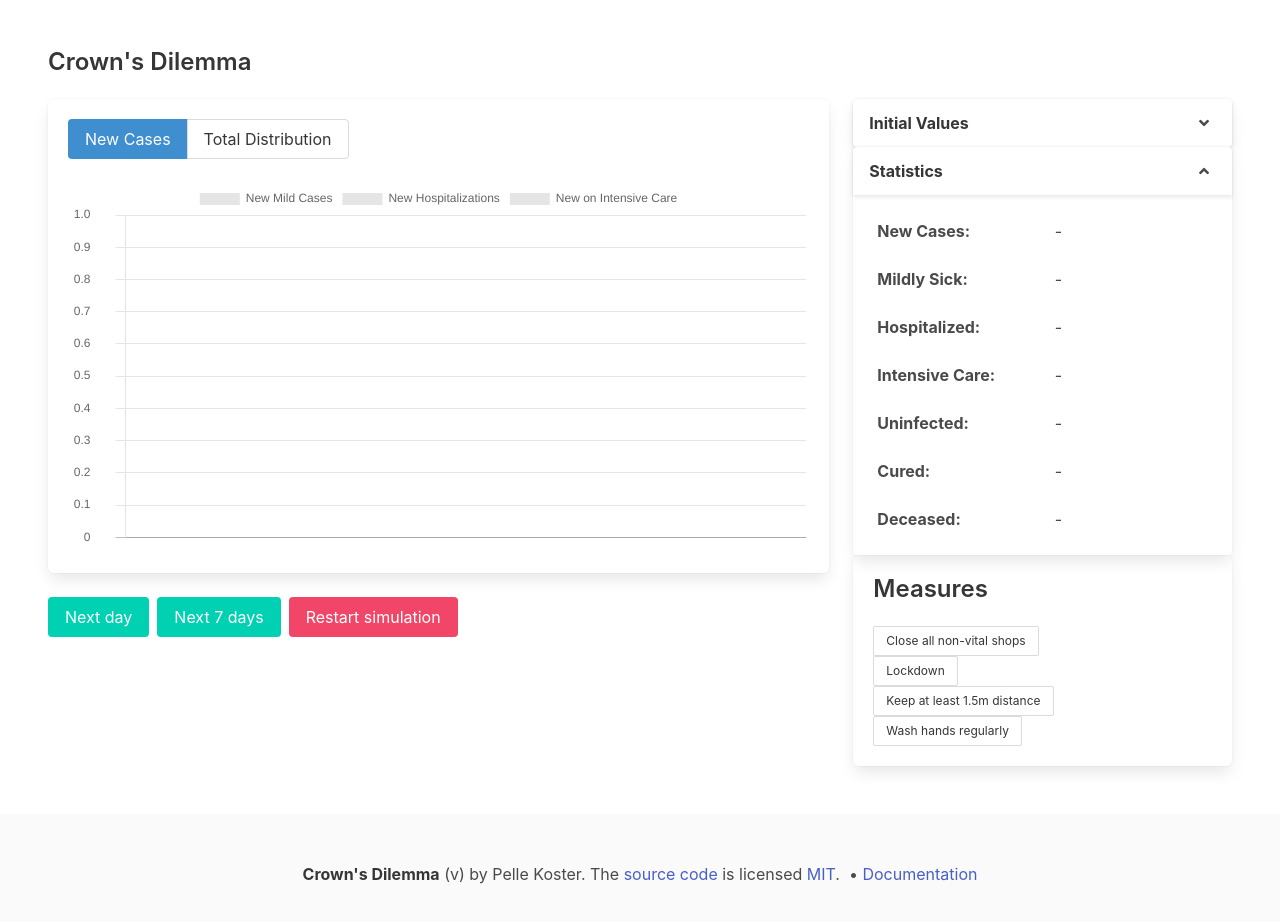
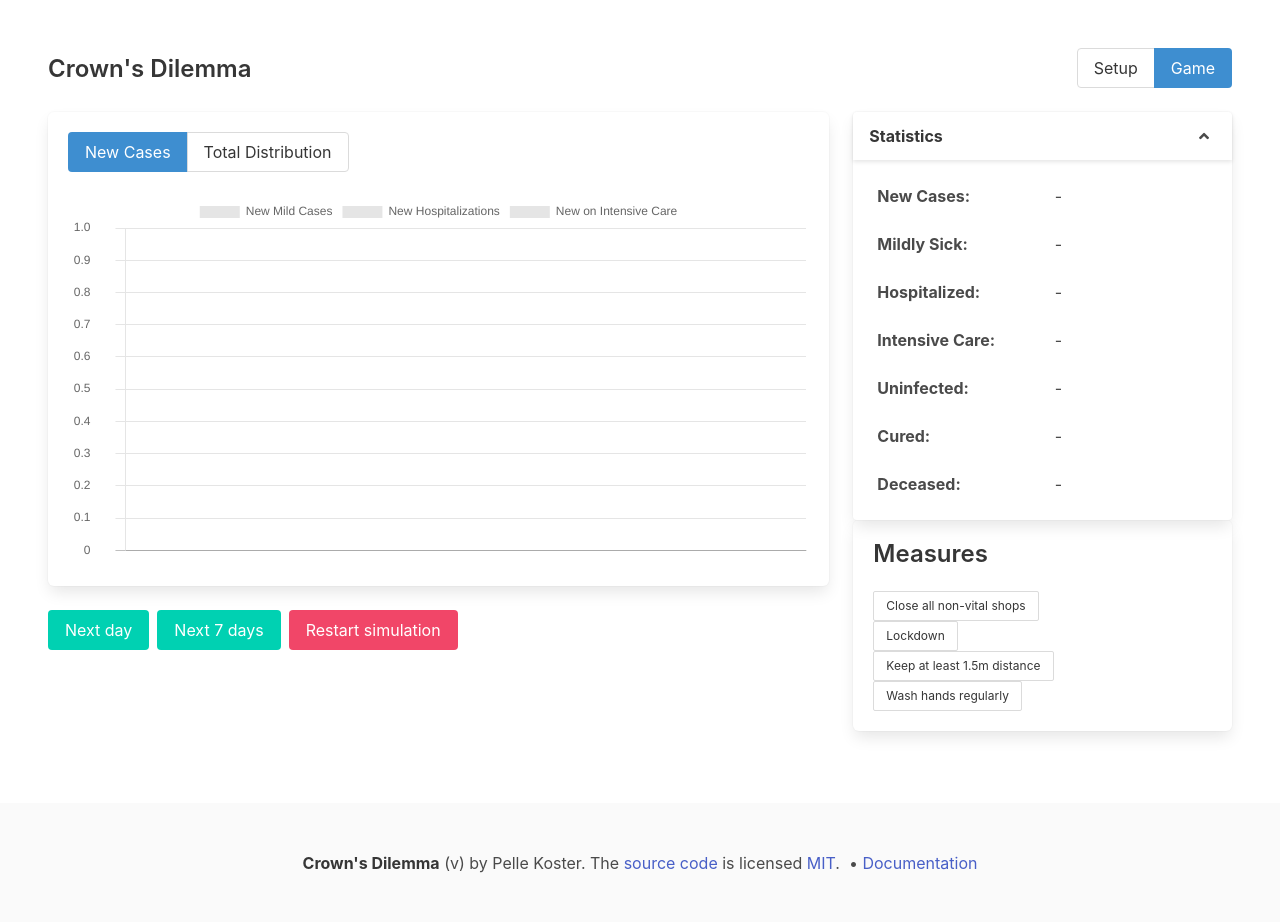
Before and after one commit to elfjes/crowns-dilemma, a Vue app: page / in a window 1280 px wide. Shown: the top 922 px of the page. Built offline with nearby package versions, Linux system fonts and the light colour scheme.

Commit message:
WIP Vuex, initialvalues, etc

```diff
--- a/package.json
+++ b/package.json
@@ -12,7 +12,8 @@
     "bulma": "^0.8.0",
     "chart.js": "^2.9.3",
     "core-js": "^3.6.4",
-    "vue": "^2.6.11"
+    "vue": "^2.6.11",
+    "vuex": "^3.3.0"
   },
   "devDependencies": {
     "@vue/cli-plugin-babel": "~4.2.0",
--- a/src/App.vue
+++ b/src/App.vue
@@ -1,8 +1,9 @@
 <template>
   <div id="app">
     <section class="section">
-      <cd-header />
-      <cd-game />
+      <cd-header :pages="pages" v-model="activePage" />
+      <cd-game v-show="activePage === 'game'" :initial-values="initialValues" key="game" />
+      <cd-setup v-show="activePage === 'setup'" :disabled="running" key="setup" />
     </section>
     <cd-footer></cd-footer>
   </div>
@@ -12,8 +13,9 @@
 import Header from "@/components/Header";
 import Game from "@/components/Game";
 import Footer from "@/components/Footer";
-import modelParameters from "@/modelParameters";
 import { IntField, Schema } from "@/validation";
+import Setup from "@/components/Setup";
+import { mapState } from "vuex";
 
 const initialValueSchema = new Schema({
   fields: {
@@ -35,15 +37,27 @@ export default {
   components: {
     cdHeader: Header,
     cdGame: Game,
-    cdFooter: Footer
+    cdFooter: Footer,
+    cdSetup: Setup
   },
+  computed: mapState({
+    running: state => state.running,
+    initialValues: state => state.initialValues
+  }),
   data() {
     return {
-      initialValues: {
-        initialInfections: modelParameters.initialInfections,
-        initialPopulation: modelParameters.initialPopulation
-      },
-      initialValueSchema: initialValueSchema
+      initialValueSchema: initialValueSchema,
+      pages: [
+        {
+          id: "setup",
+          name: "Setup"
+        },
+        {
+          id: "game",
+          name: "Game"
+        }
+      ],
+      activePage: "game"
     };
   }
 };
--- /dev/null
+++ b/src/components/Buttons.vue
@@ -0,0 +1,72 @@
+<template>
+  <div class="buttons has-addons">
+    <button
+      v-for="button in buttonsAsObjects"
+      :key="button.id"
+      class="button"
+      :class="buttonClass(button)"
+      @click="doClick(button.id)"
+    >
+      {{ button.name }}
+    </button>
+  </div>
+</template>
+
+<script>
+export default {
+  name: "Buttons",
+  props: {
+    buttons: Array,
+    value: String,
+    activeClass: {
+      type: String,
+      default: "is-info"
+    }
+  },
+  data() {
+    return {
+      activeButton: null
+    };
+  },
+  computed: {
+    buttonsAsObjects() {
+      let out = [];
+      this.buttons.forEach(button => {
+        if (button instanceof Object) {
+          out.push(button);
+        } else {
+          out.push({
+            name: button,
+            id: button
+          });
+        }
+      });
+      return out;
+    }
+  },
+  methods: {
+    doClick(button) {
+      this.activeButton = button;
+      this.$emit("input", button);
+      this.$emit("click", button);
+    },
+    buttonClass(button) {
+      let out = {};
+      if (button.id === this.activeButton) {
+        out[this.activeClass] = true;
+      }
+      return out;
+    }
+  },
+  created() {
+    this.activeButton = this.value;
+  },
+  watch: {
+    value(val) {
+      this.activeButton = val;
+    }
+  }
+};
+</script>
+
+<style scoped></style>
--- a/src/components/Charts.vue
+++ b/src/components/Charts.vue
@@ -1,16 +1,6 @@
 <template>
   <div>
-    <div class="buttons has-addons">
-      <button
-        v-for="chart in charts"
-        :key="chart.id"
-        class="button"
-        :class="{ 'is-info': chart.id === activeChart }"
-        @click="activate(chart.id)"
-      >
-        {{ chart.title }}
-      </button>
-    </div>
+    <cd-buttons :buttons="buttons" v-model="activeChart" />
     <component
       v-for="chart in charts"
       v-show="chart.id === activeChart"
@@ -27,11 +17,13 @@
 <script>
 import BarChart from "@/components/BarChart";
 import { chartColors } from "@/chartHelpers";
+import Buttons from "@/components/Buttons";
 
 export default {
   name: "Charts",
   components: {
-    cdBarChart: BarChart
+    cdBarChart: BarChart,
+    cdButtons: Buttons
   },
   data() {
     return {
@@ -113,10 +105,21 @@ export default {
       activeChart: "infectionchart"
     };
   },
-
+  computed: {
+    buttons() {
+      let out = [];
+      this.charts.forEach(chart => {
+        out.push({
+          id: chart.id,
+          name: chart.title
+        });
+      });
+      return out;
+    }
+  },
   methods: {
-    activate(idx) {
-      this.activeChart = idx;
+    activate(chartId) {
+      this.activeChart = chartId;
     },
     update(...states) {
       this.$refs.charts.forEach(chart => {
--- a/src/components/Game.vue
+++ b/src/components/Game.vue
@@ -11,16 +11,12 @@
         <button class="button is-primary" @click="gotoNextDays(7)">
           Next 7 days
         </button>
-        <button class="button is-danger" @click="reset">
+        <button class="button is-danger" @click="$store.commit('stop')">
           Restart simulation
         </button>
       </div>
     </div>
     <div class="column is-4">
-      <cd-card title="Initial Values" start-collapsed>
-        <cd-multi-field v-model="initialValues" :disabled="models !== null" />
-      </cd-card>
-
       <cd-card title="Statistics">
         <cd-statistics ref="statistics" />
       </cd-card>
@@ -35,12 +31,12 @@ import Measures from "@/components/Measures";
 import InfectionModel from "@/models/infectionModel";
 import modelParameters from "@/modelParameters";
 import { measures } from "@/measures";
-import MultiField from "@/components/MultiField";
 import Charts from "@/components/Charts";
 import Statistics from "@/components/Statistics";
 import Card from "@/components/Card";
 import sicknessModel from "@/models/sicknessModel";
 import cohortSpecs from "@/cohortSpecs";
+import { mapState } from "vuex";
 
 const modelTypes = [InfectionModel, sicknessModel];
 export default {
@@ -48,16 +44,14 @@ export default {
   components: {
     cdCharts: Charts,
     cdMeasures: Measures,
-    cdMultiField: MultiField,
     cdStatistics: Statistics,
     cdCard: Card
   },
+  props: {
+    initialValues: Object
+  },
   data() {
     return {
-      initialValues: {
-        initialInfections: modelParameters.initialInfections,
-        initialPopulation: modelParameters.initialPopulation
-      },
       models: null,
       allMeasures: measures,
       activeMeasures: [],
@@ -75,6 +69,7 @@ export default {
     gotoNextDays(nDays = 1) {
       if (this.models === null) {
         this.initializeModels();
+        this.$store.commit("start");
       }
 
       let states = this.updateModels(nDays);
@@ -110,9 +105,20 @@ export default {
     },
     reset() {
       this.models = null;
+      this.$store.commit("stop");
       this.activeMeasures = [];
       this.$refs.charts.reset();
       this.$refs.statistics.reset();
+    }
+  },
+  computed: mapState({
+    running: state => state.running
+  }),
+  watch: {
+    running(running) {
+      if (!running) {
+        this.reset();
+      }
     }
   }
 };
--- a/src/components/Header.vue
+++ b/src/components/Header.vue
@@ -1,12 +1,50 @@
 <template>
-  <h1 class="title is-4 is-3-mobile">
-    Crown's Dilemma
-  </h1>
+  <div class="level">
+    <div class="level-left">
+      <div class="level-item">
+        <h1 class="title is-4 is-3-mobile">
+          Crown's Dilemma
+        </h1>
+      </div>
+    </div>
+    <div class="level-right">
+      <div class="level-item">
+        <cd-buttons :buttons="pages" :value="activePage" @click="doClick($event)" />
+      </div>
+    </div>
+  </div>
 </template>
 
 <script>
+import Buttons from "@/components/Buttons";
 export default {
-  name: "Header"
+  name: "Header",
+  components: { cdButtons: Buttons },
+  props: {
+    pages: {
+      type: Array
+    },
+    value: String
+  },
+  data() {
+    return {
+      activePage: null
+    };
+  },
+  methods: {
+    doClick(val) {
+      this.activePage = val;
+      this.$emit("input", val);
+    }
+  },
+  created() {
+    this.activePage = this.value;
+  },
+  watch: {
+    value(val) {
+      this.activePage = val;
+    }
+  }
 };
 </script>
 
--- a/src/components/MultiField.vue
+++ b/src/components/MultiField.vue
@@ -10,7 +10,7 @@
             <input
               class="input"
               type="text"
-              v-model="value[field]"
+              v-model="values[field]"
               @blur="validate()"
               :disabled="disabled"
             />
@@ -27,7 +27,7 @@ import { IntField, Schema } from "@/validation";
 export default {
   name: "MultiField",
   props: {
-    value: {
+    defaults: {
       type: Object,
       default() {
         return {};
@@ -57,11 +57,23 @@ export default {
       }
     }
   },
-
+  data() {
+    return {
+      values: {}
+    };
+  },
   methods: {
     validate() {
-      this.value = this.schema.load(this.value);
-      this.$emit("input", this.value);
+      this.values = this.schema.load(this.values);
+      this.$emit("input", this.values);
+    }
+  },
+  created() {
+    this.values = this.defaults;
+  },
+  watch: {
+    defaults(val) {
+      this.values = val;
     }
   }
 };
--- /dev/null
+++ b/src/components/Setup.vue
@@ -0,0 +1,36 @@
+<template
+  ><div>
+    <cd-multi-field :defaults="initialValues" :disabled="disabled" @input="update" />
+    <button class="button is-danger" @click="$store.commit('stop')">
+      Restart simulation
+    </button>
+  </div></template
+>
+
+<script>
+import MultiField from "@/components/MultiField";
+import { mapState } from "vuex";
+
+export default {
+  name: "Setup",
+  components: {
+    cdMultiField: MultiField
+  },
+  props: {
+    disabled: Boolean,
+    value: Object
+  },
+  computed: {
+    ...mapState({
+      initialValues: state => state.initialValues
+    })
+  },
+  methods: {
+    update(val) {
+      this.$store.commit("updateInitialValues", val);
+    }
+  }
+};
+</script>
+
+<style scoped></style>
--- a/src/main.js
+++ b/src/main.js
@@ -1,8 +1,10 @@
 import Vue from "vue";
 import App from "@/App.vue";
 import "./../node_modules/bulma/css/bulma.css";
+import store from "@/store";
 Vue.config.productionTip = false;
 
 new Vue({
+  store,
   render: h => h(App)
 }).$mount("#app");
--- /dev/null
+++ b/src/store.js
@@ -0,0 +1,27 @@
+import Vue from "vue";
+import Vuex from "vuex";
+import modelParameters from "@/modelParameters";
+
+Vue.use(Vuex);
+
+export default new Vuex.Store({
+  state: {
+    running: false,
+    initialValues: {
+      initialInfections: modelParameters.initialInfections,
+      initialPopulation: modelParameters.initialPopulation
+    },
+    models: []
+  },
+  mutations: {
+    start(state) {
+      state.running = true;
+    },
+    stop(state) {
+      state.running = false;
+    },
+    updateInitialValues(state, payload) {
+      state.initialValues = { ...state.initialValues, ...payload };
+    }
+  }
+});
```
